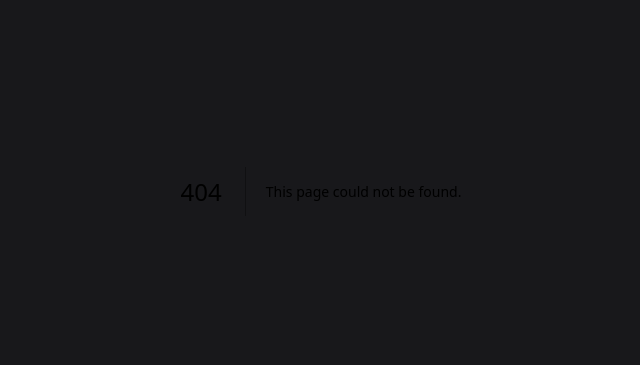
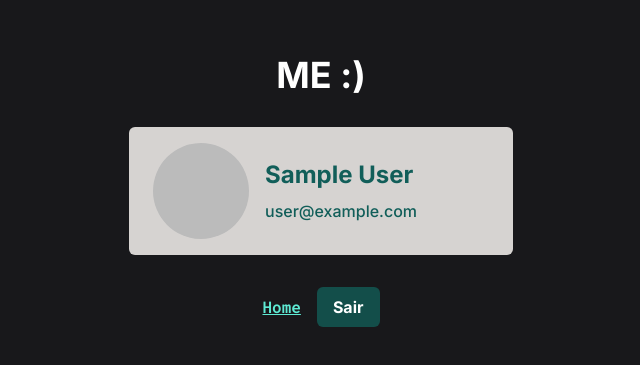
Before and after one commit to pauloruan/next-auth-example, a Next.js app: page /me in a window 1280 px wide. Before the commit this address had no page. Shown: the part 209-574 px from the top of the page, without its empty margins (319-959 px from the left). Built offline with nearby package versions, Linux system fonts and the light colour scheme; no server answers; sample sign-in values are in the browser's storage.

Commit message:
feat: `Me` page created

```diff
--- /dev/null
+++ b/src/pages/me.tsx
@@ -0,0 +1,35 @@
+import { InfosCard } from "@/components/InfosCard"
+import { LinkTo } from "@/components/LinkTo"
+import { SignOutButton } from "@/components/SignOutButton"
+import { GetSessionParams, getSession } from "next-auth/react"
+
+export async function getServerSideProps(context: any) {
+  const session = await getSession(context as GetSessionParams)
+  if (!session) {
+    return {
+      redirect: {
+        destination: "/login",
+        permanent: false
+      }
+    }
+  }
+
+  return {
+    props: { session }
+  }
+}
+
+export default function Me() {
+  return (
+    <div className="w-full min-h-screen flex flex-col justify-center items-center gap-4">
+      <h1 className="text-white text-4xl font-sans font-bold uppercase">Me :)</h1>
+      <div className="flex flex-col justify-between items-center gap-4">
+        <InfosCard />
+        <div className="flex flex-row justify-between items-center gap-4">
+          <LinkTo to="/" text="Home" />
+          <SignOutButton />
+        </div>
+      </div>
+    </div>
+  )
+}
```
